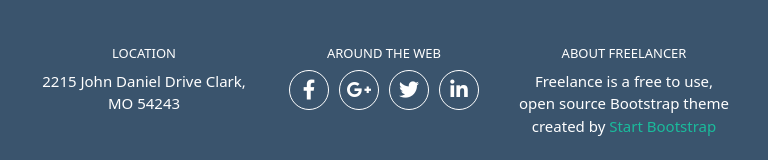
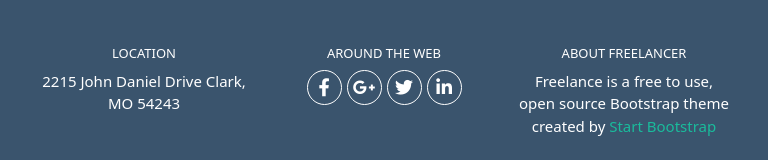
Before and after one commit to lorenzorru0/html-css-bootstrap-freelancer, a plain HTML site: page index.html in a window 768 px wide. Shown: the part 1885-2045 px from the top of the page. Drawn offline with nearby package versions, Linux system fonts and the light colour scheme.

Commit message:
fix footer icon

```diff
--- a/css/style.css
+++ b/css/style.css
@@ -86,8 +86,8 @@ header ul {
     display: flex;
     justify-content: center;
     align-items: center;
-    width: 40px;
-    height: 40px;
+    width: 45px;
+    height: 45px;
     border-radius: 50%;
     border: 1px solid #fff;
     color: #fff;
@@ -99,3 +99,13 @@ header ul {
     background-color: #2c3e50;
     padding: 45px 0px;
 }
+
+/* Media query */
+@media screen and (min-width: 575.98px) and (max-width: 768px) {
+    .circle {
+        width: 35px;
+        height: 35px;
+        margin: 0px 2.5px 16px 2.5px;
+        font-size: 18px;
+    }
+}
```
